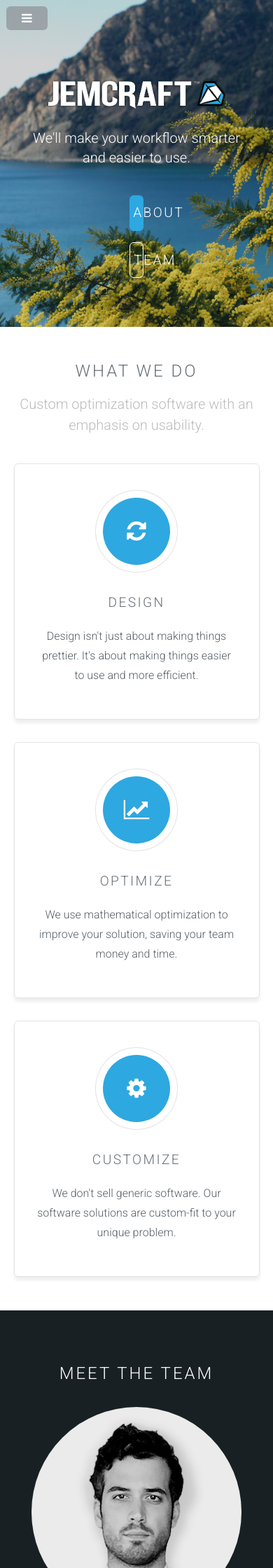
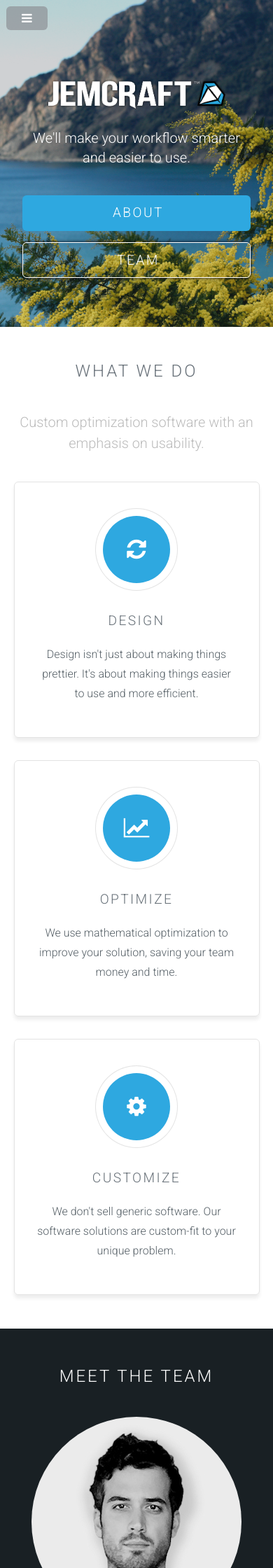
Before and after one commit to Jemcraft/Jemcraft.github.io, a Jekyll site: the page built from index.html, in a window 390 px wide. Shown: the top 2240 px of the page at 70% size. Built offline with Jekyll 4.4.1, drawn with Linux system fonts in a browser that asks for light colours.

Commit message:
spacing adjustments on mobile

```diff
--- a/css/style.css
+++ b/css/style.css
@@ -1165,9 +1165,6 @@
 	box-shadow: 0px 0px 5px #001;
 	border: 1px solid #fff;
 }
-#banner ul li .button {
-	width: 1em;
-}
 
 
 /*-- About --*/
@@ -1213,6 +1210,9 @@
 	.mobile-break {
 		display: none;
 	}
+	#banner ul li .button {
+	width: 1em;
+	}
 }
 /*------------*/
 
@@ -1239,6 +1239,13 @@
 	#footer .copyright {
 		margin: 4em 0 0 0;
 	}
+	#two {
+		padding-top: 50px;
+		padding-bottom: 50px;
+	}
+	.major h2 {
+		margin-bottom: 50px;
+	}
 }
 /*------------*/
 
```
